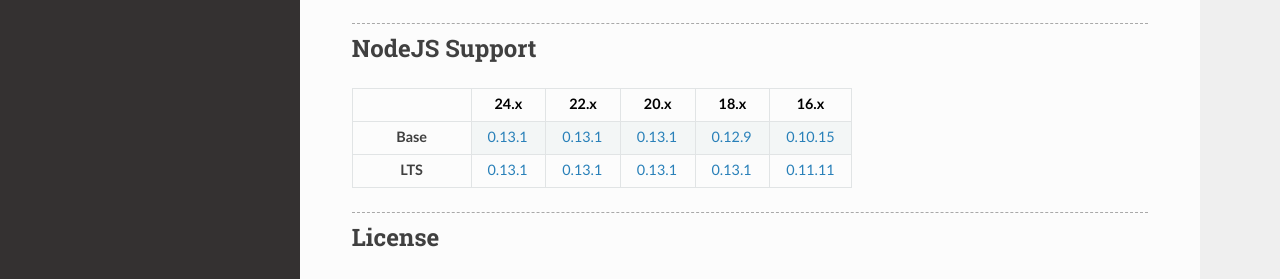
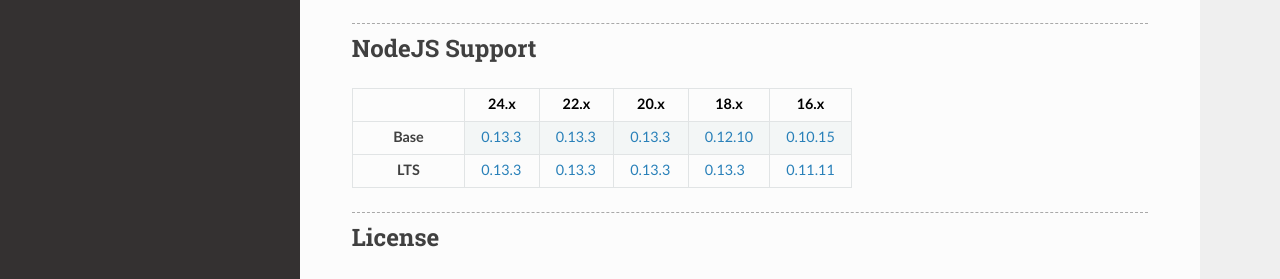
Before and after one commit to anpham6/chrome-docs, a Sphinx documentation site: the page built from source/index.rst, in a window 1280 px wide and 1050 px high. Shown: the part 596-875 px from the top of the window. Built offline with Sphinx 7.4.7 and the Read the Docs theme 3.1.0, drawn with Linux system fonts in a browser that asks for light colours.

Commit message:
Publish: e-mc 0.13.3 (LTS)

```diff
--- a/source/conf.py
+++ b/source/conf.py
@@ -9,7 +9,7 @@
 project = 'E-mc'
 copyright = 'squared 2025'
 author = 'An Pham'
-release = '0.13.1'
+release = '0.13.3'
 
 # -- General configuration ---------------------------------------------------
 # https://www.sphinx-doc.org/en/master/usage/configuration.html#general-configuration
--- a/source/features.rst
+++ b/source/features.rst
@@ -26,4 +26,4 @@
 .. [#] { socketPath: "/tmp/static0.sock", uri: "file:///path/filename" }
 .. [#] apt install aria2 | pacman -S aria2
 .. [#] apt install rclone | pacman -S rclone
-.. [#] npm i zstd-codec (until NodeJS 22.15)
+.. [#] npm i zstd-codec (until E-mc 0.12/NodeJS 22.15)
--- a/source/index.rst
+++ b/source/index.rst
@@ -40,16 +40,16 @@
     - 18.x
     - 16.x
   * - Base
-    - `0.13.1 <https://github.com/anpham6/e-mc/releases/tag/v0.13.1>`_
-    - `0.13.1 <https://github.com/anpham6/e-mc/releases/tag/v0.13.1>`_
-    - `0.13.1 <https://github.com/anpham6/e-mc/releases/tag/v0.13.1>`_
-    - `0.12.9 <https://github.com/anpham6/e-mc/releases/tag/v0.12.9>`_
+    - `0.13.3 <https://github.com/anpham6/e-mc/releases/tag/v0.13.3>`_
+    - `0.13.3 <https://github.com/anpham6/e-mc/releases/tag/v0.13.3>`_
+    - `0.13.3 <https://github.com/anpham6/e-mc/releases/tag/v0.13.3>`_
+    - `0.12.10 <https://github.com/anpham6/e-mc/releases/tag/v0.12.10>`_
     - `0.10.15 <https://github.com/anpham6/e-mc/releases/tag/v0.10.15>`_
   * - LTS
-    - `0.13.1 <https://github.com/anpham6/e-mc/releases/tag/v0.13.1>`_
-    - `0.13.1 <https://github.com/anpham6/e-mc/releases/tag/v0.13.1>`_
-    - `0.13.1 <https://github.com/anpham6/e-mc/releases/tag/v0.13.1>`_
-    - `0.13.1 <https://github.com/anpham6/e-mc/releases/tag/v0.13.1>`_
+    - `0.13.3 <https://github.com/anpham6/e-mc/releases/tag/v0.13.3>`_
+    - `0.13.3 <https://github.com/anpham6/e-mc/releases/tag/v0.13.3>`_
+    - `0.13.3 <https://github.com/anpham6/e-mc/releases/tag/v0.13.3>`_
+    - `0.13.3 <https://github.com/anpham6/e-mc/releases/tag/v0.13.3>`_
     - `0.11.11 <https://github.com/anpham6/e-mc/releases/tag/v0.11.11>`_
 
 License
--- a/source/modules/file-manager.rst
+++ b/source/modules/file-manager.rst
@@ -182,6 +182,10 @@
 
 Changelog
 =========
+
+.. versionchanged:: 0.13.2
+
+  - *FileManagerConstructor* :alt:`function` **writeChecksum** | **verifyChecksum** options properties **ignore** | **ignoreRoot** as :alt:`string[]` can evaluate relative glob patterns.
 
 .. versionadded:: 0.13.0
 
--- a/source/modules/module.rst
+++ b/source/modules/module.rst
@@ -256,6 +256,10 @@
 
 Changelog
 =========
+
+.. versionchanged:: 0.13.2/0.12.10
+
+  - ``BREAKING`` *ModuleConstructor* :alt:`function` **isDir** will resolve symbolic links as directories.
 
 .. versionadded:: 0.13.0
 
```
